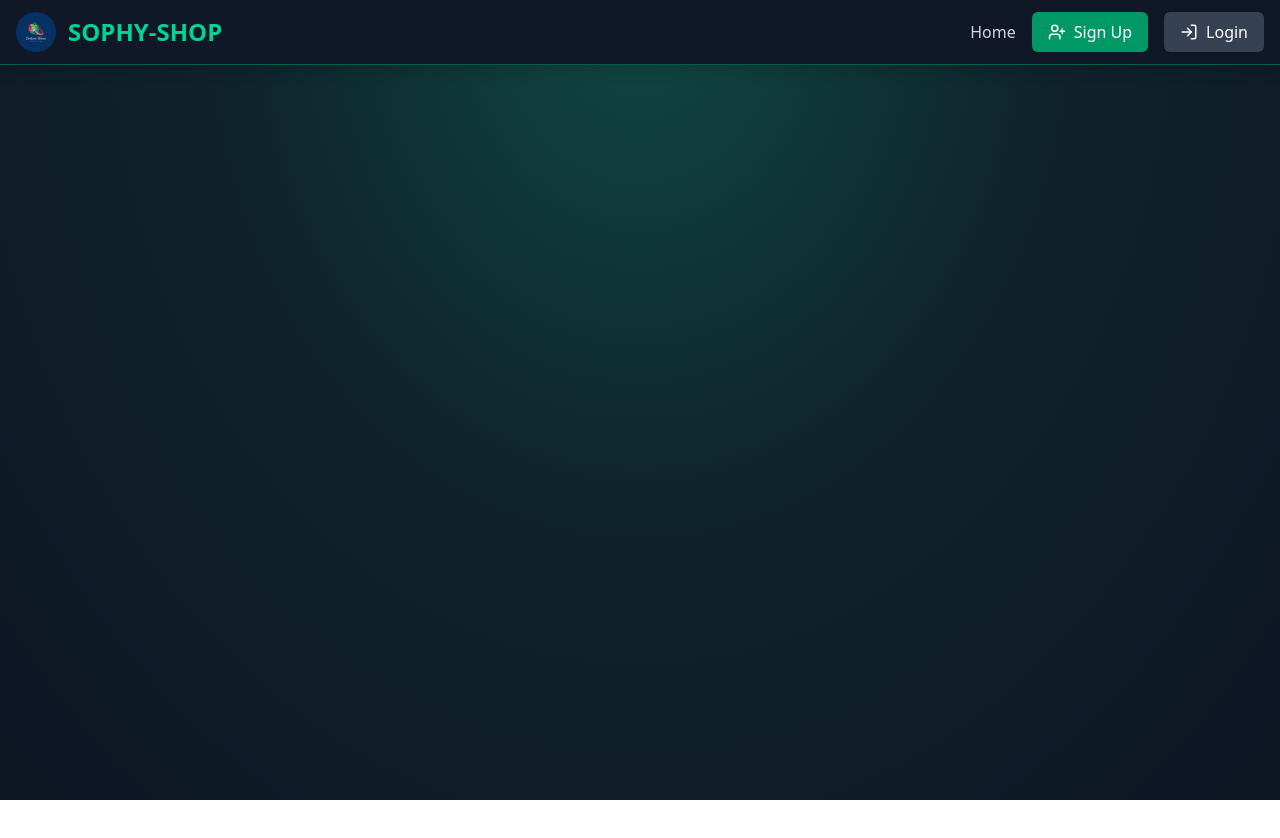
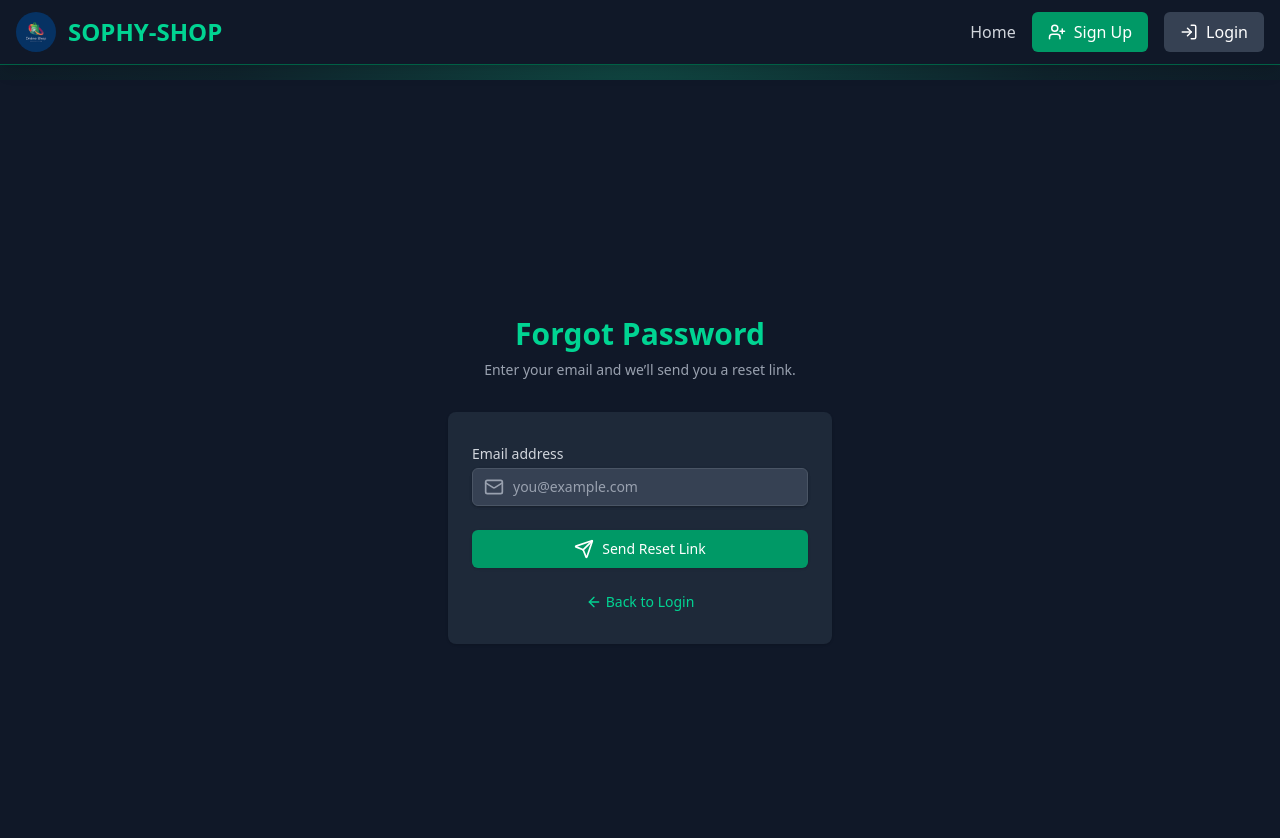
Before and after one commit to valelectronic/DERA-FRONTEND, a React (Vite) app: page /forgotPassword in a window 1280 px wide. Shown: the top 838 px of the page. Before the commit the page ends 800 px from the top, so only its background shows below. Built offline with nearby package versions, Linux system fonts and the light colour scheme.

Commit message:
skeleton of password reset page

```diff
--- a/src/App.jsx
+++ b/src/App.jsx
@@ -3,6 +3,7 @@
 import  SignUpPage from "./pages/SignUpPage";
 import LoginPage from "./pages/LoginPages";
 import Navbar from "./components/Navbar";
+import ForgotPasswordPage from "./pages/ForgotPasswordPage";
 
 
 
@@ -28,6 +29,7 @@
       <Route path="/" element={<HomePage />} />
       <Route path="/signup" element={<SignUpPage />} />
       <Route path="/login" element={<LoginPage />} />
+      <Route path="/forgotPassword" element={<ForgotPasswordPage />} />
     </Routes>
     </div>
     </div>
--- /dev/null
+++ b/src/pages/ForgotPasswordPage.jsx
@@ -0,0 +1,120 @@
+import { useState } from "react";
+import { motion } from "framer-motion";
+import { Mail, ArrowLeft, Loader, Send } from "lucide-react";
+import { Link } from "react-router-dom";
+
+const ForgotPasswordPage = () => {
+	const [email, setEmail] = useState("");
+	const [loading, setLoading] = useState(false);
+	const [message, setMessage] = useState("");
+	const [error, setError] = useState("");
+
+	const handleSubmit = async (e) => {
+		e.preventDefault();
+		setLoading(true);
+		setMessage("");
+		setError("");
+
+		try {
+			// You will replace this with your backend API call
+			console.log("Sending OTP to:", email);
+			await new Promise((resolve) => setTimeout(resolve, 1500)); // Simulate delay
+
+			setMessage("If your email exists, instructions have been sent.");
+            setEmail(""); // ✅ Clear the email field after success
+		} catch (err) {
+			setError("Something went wrong. Please try again.");
+		} finally {
+			setLoading(false);
+		}
+	};
+
+	return (
+		<div className='min-h-screen flex items-center justify-center px-4 py-8 sm:px-6 lg:px-8 bg-gray-900'>
+	<motion.div
+		className='w-full max-w-sm'
+		initial={{ opacity: 0, y: -20 }}
+		animate={{ opacity: 1, y: 0 }}
+		transition={{ duration: 0.8 }}
+	>
+		<h2 className='text-center text-3xl font-extrabold text-emerald-400'>Forgot Password</h2>
+		<p className='mt-2 text-center text-sm text-gray-400'>
+			Enter your email and we’ll send you a reset link.
+		</p>
+
+		<motion.div
+			className='mt-8'
+			initial={{ opacity: 0, y: 20 }}
+			animate={{ opacity: 1, y: 0 }}
+			transition={{ duration: 0.8, delay: 0.2 }}
+		>
+			<div className='bg-gray-800 py-8 px-4 sm:px-6 shadow rounded-lg'>
+				<form onSubmit={handleSubmit} className='space-y-6'>
+					{/* Email Input */}
+					<div>
+						<label htmlFor='email' className='block text-sm font-medium text-gray-300'>
+							Email address
+						</label>
+						<div className='mt-1 relative rounded-md shadow-sm'>
+							<div className='absolute inset-y-0 left-0 pl-3 flex items-center pointer-events-none'>
+								<Mail className='h-5 w-5 text-gray-400' />
+							</div>
+							<input
+								id='email'
+								type='email'
+								required
+								value={email}
+								onChange={(e) => setEmail(e.target.value)}
+								className='block w-full px-3 py-2 pl-10 bg-gray-700 border border-gray-600
+								rounded-md shadow-sm placeholder-gray-400 focus:outline-none focus:ring-emerald-500
+								focus:border-emerald-500 sm:text-sm'
+								placeholder='you@example.com'
+							/>
+						</div>
+					</div>
+
+					{/* Submit Button */}
+					<button
+						type='submit'
+						className='w-full flex justify-center py-2 px-4 border border-transparent
+						rounded-md shadow-sm text-sm font-medium text-white bg-emerald-600
+						hover:bg-emerald-700 focus:outline-none focus:ring-2 focus:ring-offset-2
+						focus:ring-emerald-500 transition duration-150 ease-in-out disabled:opacity-50'
+						disabled={loading}
+					>
+						{loading ? (
+							<>
+								<Loader className='mr-2 h-5 w-5 animate-spin' />
+								Sending...
+							</>
+						) : (
+							<>
+								<Send className='mr-2 h-5 w-5' />
+								Send Reset Link
+							</>
+						)}
+					</button>
+
+					{/* Feedback */}
+					{message && <p className='text-green-400 text-sm text-center'>{message}</p>}
+					{error && <p className='text-red-400 text-sm text-center'>{error}</p>}
+				</form>
+
+				<div className='mt-6 text-center'>
+					<Link
+						to='/login'
+						className='text-sm text-emerald-400 hover:text-emerald-300 flex justify-center items-center gap-1'
+					>
+						<ArrowLeft className='h-4 w-4' />
+						Back to Login
+					</Link>
+				</div>
+			</div>
+		</motion.div>
+	</motion.div>
+</div>
+
+	);
+};
+
+export default ForgotPasswordPage;
--- a/src/pages/LoginPages.jsx
+++ b/src/pages/LoginPages.jsx
@@ -81,7 +81,7 @@
 		/>
 	</div>
 	<div className='text-right mt-2'>
-		<Link to='/forgot-password' className='text-sm text-emerald-400 hover:text-emerald-300'>
+		<Link to='/forgotPassword' className='text-sm text-emerald-400 hover:text-emerald-300'>
 			Forgot your password?
 		</Link>
 	</div>
```
